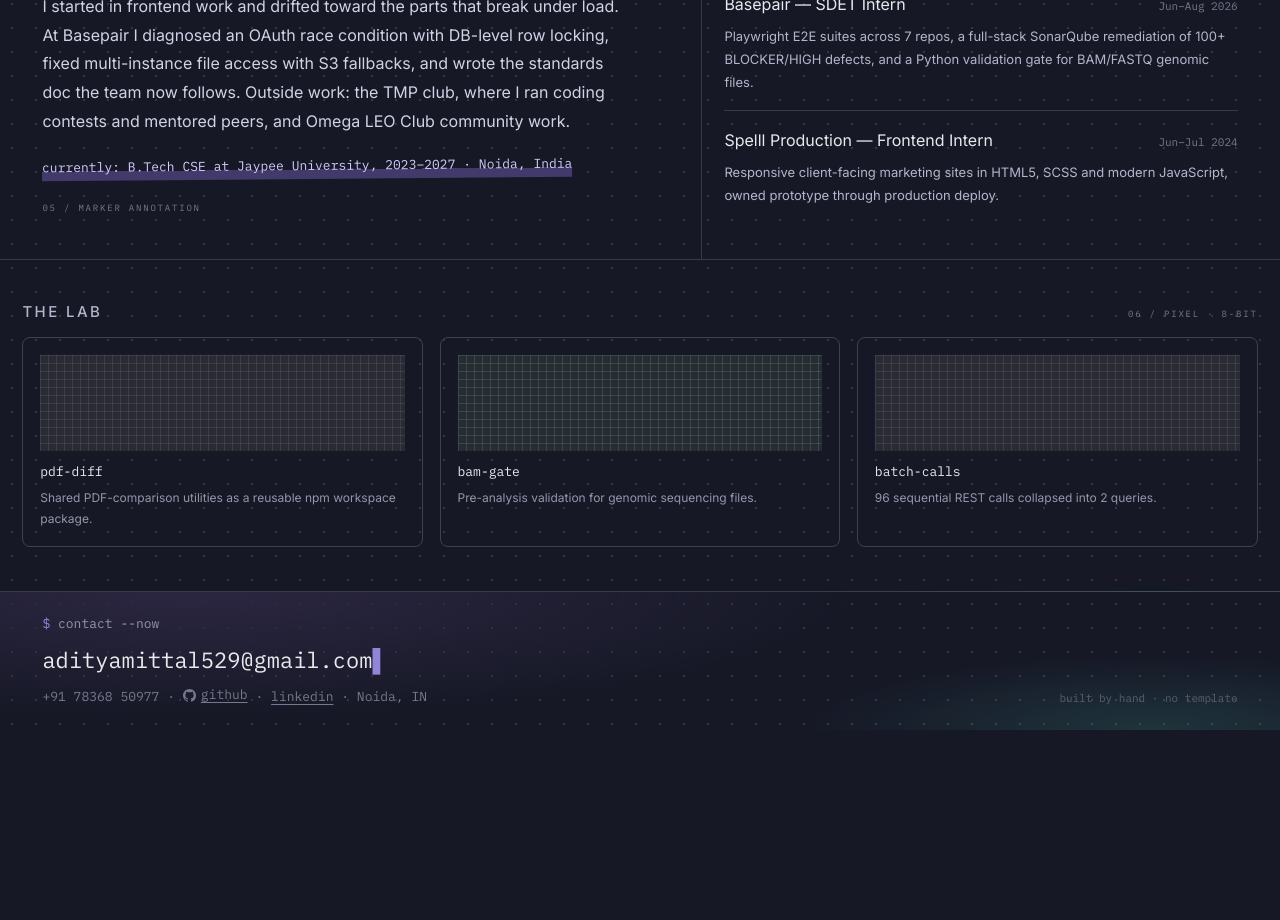
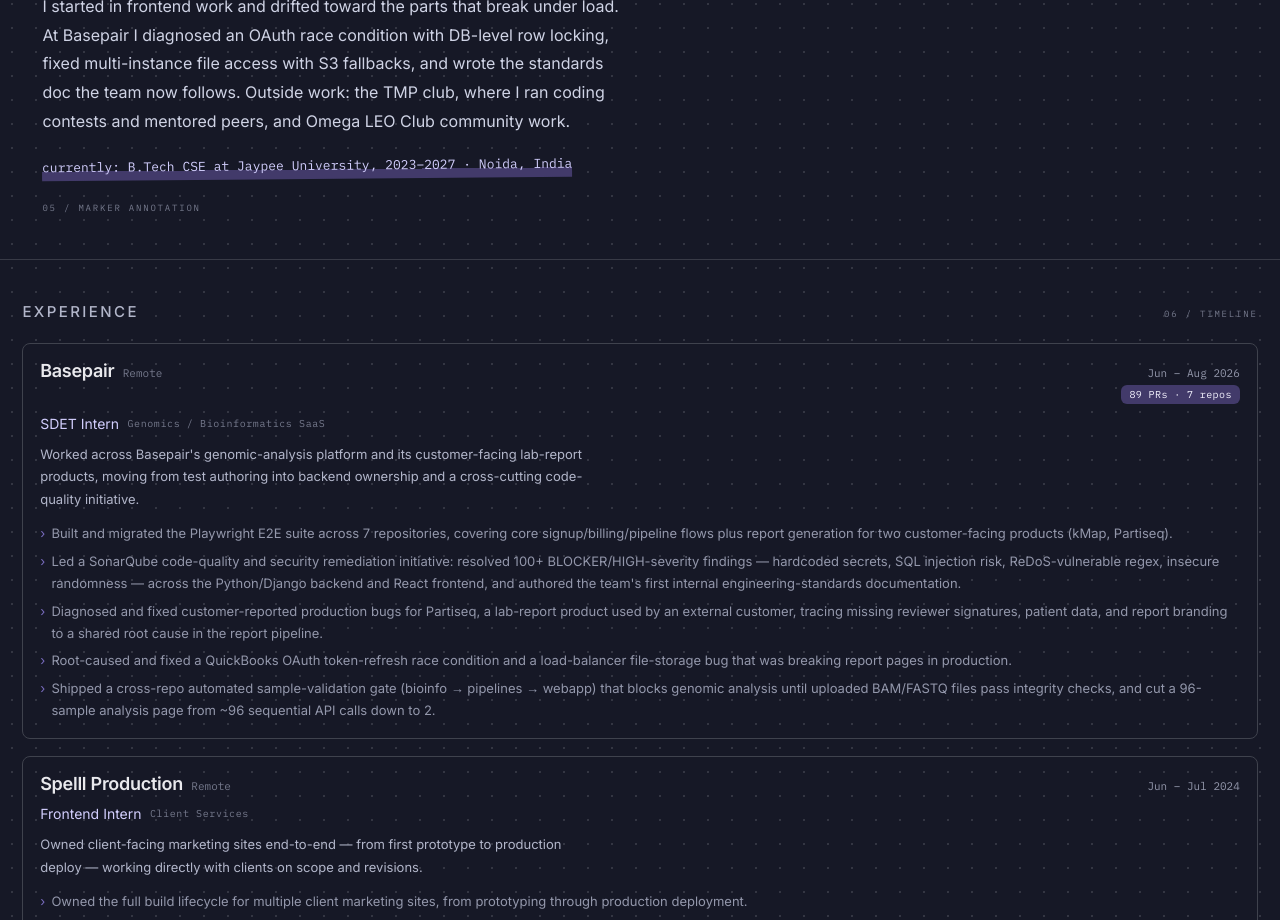
Before and after one commit to adityamittal-dot/Portfolio, a Next.js app: page / in a window 1280 px wide. Shown: the part 1880-2800 px from the top of the page. Before the commit the page ends 2610 px from the top, so only its background shows below. Built offline with nearby package versions, Linux system fonts and the light colour scheme; no server answers.

Commit message:
Redesign Experience section in santifer.io-style role cards with impact bullets

```diff
--- a/src/app/page.module.css
+++ b/src/app/page.module.css
@@ -23,11 +23,5 @@
 
 .aboutExperienceGrid {
   display: grid;
-  grid-template-columns: 1.1fr 0.9fr;
+  grid-template-columns: 1fr;
 }
-
-@media (max-width: 860px) {
-  .aboutExperienceGrid {
-    grid-template-columns: 1fr;
-  }
-}
--- a/src/app/page.tsx
+++ b/src/app/page.tsx
@@ -26,9 +26,9 @@
         <section id="about" className={styles.aboutExperience}>
           <div className={`${shared.container} ${styles.aboutExperienceGrid}`}>
             <About />
-            <Experience />
           </div>
         </section>
+        <Experience />
         <LabGrid />
         <Contact />
       </main>
--- a/src/components/About.module.css
+++ b/src/components/About.module.css
@@ -1,13 +1,5 @@
 .about {
   padding: 44px var(--space-8);
-  border-right: 1px solid var(--color-divider);
-}
-
-@media (max-width: 860px) {
-  .about {
-    border-right: none;
-    border-bottom: 1px solid var(--color-divider);
-  }
 }
 
 @media (max-width: 640px) {
--- a/src/components/Experience.module.css
+++ b/src/components/Experience.module.css
@@ -1,15 +1,16 @@
-.experience {
+.section {
   padding: 44px var(--space-8);
+  border-bottom: 1px solid var(--color-divider);
 }
 
 @media (max-width: 640px) {
-  .experience {
+  .section {
     padding: 40px var(--space-4);
   }
 }
 
-.heading {
-  margin: 0 0 var(--space-6);
+.header {
+  margin-bottom: var(--space-8);
 }
 
 .list {
@@ -19,38 +20,119 @@
 }
 
 .entry {
-  padding-bottom: var(--space-6);
-  border-bottom: 1px solid var(--color-divider);
+  border: 1px solid var(--color-neutral-800);
+  border-radius: var(--radius-md);
+  padding: var(--space-6);
+  display: flex;
+  flex-direction: column;
+  gap: var(--space-3);
+  transition: border-color 0.15s ease;
 }
 
-.entry:last-child {
-  padding-bottom: 0;
-  border-bottom: none;
+.entry:hover {
+  border-color: var(--color-accent-700);
 }
 
 .entryHead {
   display: flex;
   justify-content: space-between;
+  align-items: baseline;
   gap: var(--space-4);
-  align-items: baseline;
   flex-wrap: wrap;
 }
 
-.role {
-  font-size: 16px;
+.identity {
+  display: flex;
+  align-items: baseline;
+  gap: var(--space-3);
+  flex-wrap: wrap;
+}
+
+.company {
+  margin: 0;
+  font-size: 18px;
+  font-weight: 600;
   color: var(--color-text);
+}
+
+.location {
+  font-family: var(--font-mono);
+  font-size: 11px;
+  color: var(--color-neutral-600);
+}
+
+.datesCol {
+  display: flex;
+  flex-direction: column;
+  align-items: flex-end;
+  gap: var(--space-1);
 }
 
 .dates {
   font-family: var(--font-mono);
   font-size: 11px;
-  color: var(--color-neutral-600);
+  color: var(--color-neutral-500);
   white-space: nowrap;
 }
 
+.stat {
+  font-family: var(--font-mono);
+  font-size: 10px;
+  letter-spacing: 0.04em;
+  padding: 2px 8px;
+  border-radius: calc(var(--radius-md) * 0.75);
+  background: var(--color-accent-800);
+  color: var(--color-accent-100);
+  white-space: nowrap;
+}
+
+.roleRow {
+  display: flex;
+  align-items: center;
+  gap: var(--space-3);
+  flex-wrap: wrap;
+}
+
+.role {
+  font-size: 14px;
+  color: var(--color-accent-300);
+}
+
+.industry {
+  font-family: var(--font-mono);
+  font-size: 10px;
+  letter-spacing: 0.06em;
+  color: var(--color-neutral-600);
+}
+
 .description {
-  margin: var(--space-3) 0 0;
+  margin: 0;
   font-size: 13px;
   line-height: 1.75;
   color: var(--color-neutral-400);
+  max-width: 68ch;
 }
+
+.bullets {
+  margin: var(--space-1) 0 0;
+  padding: 0;
+  list-style: none;
+  display: flex;
+  flex-direction: column;
+  gap: var(--space-2);
+}
+
+.bullets li {
+  position: relative;
+  padding-left: var(--space-4);
+  font-size: 13px;
+  line-height: 1.7;
+  color: var(--color-neutral-500);
+}
+
+.bullets li::before {
+  content: "›";
+  position: absolute;
+  left: 0;
+  color: var(--color-accent-600);
+}
--- a/src/components/Experience.tsx
+++ b/src/components/Experience.tsx
@@ -3,34 +3,72 @@
 
 const ROLES = [
   {
-    role: "Basepair — SDET Intern",
-    dates: "Jun–Aug 2026",
+    company: "Basepair",
+    location: "Remote",
+    industry: "Genomics / Bioinformatics SaaS",
+    role: "SDET Intern",
+    dates: "Jun – Aug 2026",
+    stat: "89 PRs · 7 repos",
     description:
-      "Playwright E2E suites across 7 repos, a full-stack SonarQube remediation of 100+ BLOCKER/HIGH defects, and a Python validation gate for BAM/FASTQ genomic files.",
+      "Worked across Basepair's genomic-analysis platform and its customer-facing lab-report products, moving from test authoring into backend ownership and a cross-cutting code-quality initiative.",
+    bullets: [
+      "Built and migrated the Playwright E2E suite across 7 repositories, covering core signup/billing/pipeline flows plus report generation for two customer-facing products (kMap, Partiseq).",
+      "Led a SonarQube code-quality and security remediation initiative: resolved 100+ BLOCKER/HIGH-severity findings — hardcoded secrets, SQL injection risk, ReDoS-vulnerable regex, insecure randomness — across the Python/Django backend and React frontend, and authored the team's first internal engineering-standards documentation.",
+      "Diagnosed and fixed customer-reported production bugs for Partiseq, a lab-report product used by an external customer, tracing missing reviewer signatures, patient data, and report branding to a shared root cause in the report pipeline.",
+      "Root-caused and fixed a QuickBooks OAuth token-refresh race condition and a load-balancer file-storage bug that was breaking report pages in production.",
+      "Shipped a cross-repo automated sample-validation gate (bioinfo → pipelines → webapp) that blocks genomic analysis until uploaded BAM/FASTQ files pass integrity checks, and cut a 96-sample analysis page from ~96 sequential API calls down to 2.",
+    ],
   },
   {
-    role: "Spelll Production — Frontend Intern",
-    dates: "Jun–Jul 2024",
+    company: "Spelll Production",
+    location: "Remote",
+    industry: "Client Services",
+    role: "Frontend Intern",
+    dates: "Jun – Jul 2024",
+    stat: null,
     description:
-      "Responsive client-facing marketing sites in HTML5, SCSS and modern JavaScript, owned prototype through production deploy.",
+      "Owned client-facing marketing sites end-to-end — from first prototype to production deploy — working directly with clients on scope and revisions.",
+    bullets: [
+      "Owned the full build lifecycle for multiple client marketing sites, from prototyping through production deployment.",
+      "Built responsive, cross-browser interfaces in HTML5, SCSS, and modern JavaScript against client-specific requirements.",
+      "Acted as the direct point of contact with clients for scope, revisions, and delivery.",
+    ],
   },
 ];
 
 export default function Experience() {
   return (
-    <div className={styles.experience}>
-      <h2 className={`${shared.sectionHeading} ${styles.heading}`}>Experience</h2>
-      <div className={styles.list}>
+    <section id="experience" className={styles.section}>
+      <div className={`${shared.container} ${shared.sectionHeader} ${styles.header}`}>
+        <h2 className={shared.sectionHeading}>Experience</h2>
+        <span className={shared.cornerTag}>06 / TIMELINE</span>
+      </div>
+      <div className={`${shared.container} ${styles.list}`}>
         {ROLES.map((item) => (
-          <div key={item.role} className={styles.entry}>
+          <article key={item.company} className={styles.entry}>
             <div className={styles.entryHead}>
+              <div className={styles.identity}>
+                <h3 className={styles.company}>{item.company}</h3>
+                <span className={styles.location}>{item.location}</span>
+              </div>
+              <div className={styles.datesCol}>
+                <span className={styles.dates}>{item.dates}</span>
+                {item.stat && <span className={styles.stat}>{item.stat}</span>}
+              </div>
+            </div>
+            <div className={styles.roleRow}>
               <span className={styles.role}>{item.role}</span>
-              <span className={styles.dates}>{item.dates}</span>
+              <span className={styles.industry}>{item.industry}</span>
             </div>
             <p className={styles.description}>{item.description}</p>
-          </div>
+            <ul className={styles.bullets}>
+              {item.bullets.map((bullet) => (
+                <li key={bullet}>{bullet}</li>
+              ))}
+            </ul>
+          </article>
         ))}
       </div>
-    </div>
+    </section>
   );
 }
--- a/src/components/LabGrid.tsx
+++ b/src/components/LabGrid.tsx
@@ -21,7 +21,7 @@
     <section id="lab" className={styles.section}>
       <div className={`${shared.container} ${shared.sectionHeader} ${styles.header}`}>
         <h2 className={shared.sectionHeading}>The lab</h2>
-        <span className={shared.cornerTag}>06 / PIXEL · 8-BIT</span>
+        <span className={shared.cornerTag}>07 / PIXEL · 8-BIT</span>
       </div>
       <div className={`${shared.container} ${styles.grid}`}>
         {PROJECTS.map((project) => (
```
